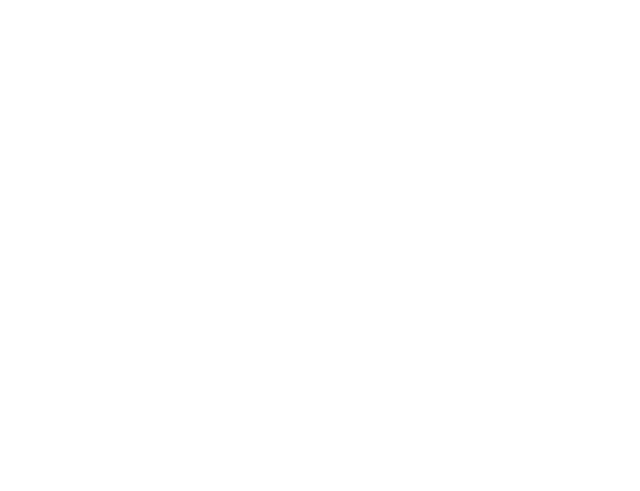
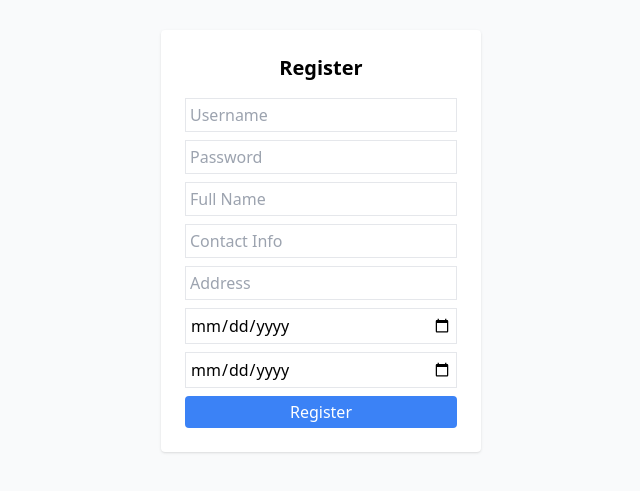
Before and after one commit to nizamkadirteach/library-management-system, a React (Vite) app in the folder lms-frontend/: page /register in a window 1280 px wide. Before the commit this address had no page. Shown: the part 159-650 px from the top of the page, without its empty margins (319-959 px from the left). Built offline with nearby package versions, Linux system fonts and the light colour scheme.

Commit message:
Add user registration page and routing

```diff
--- a/lms-frontend/src/App.jsx
+++ b/lms-frontend/src/App.jsx
@@ -1,5 +1,6 @@
 import { BrowserRouter as Router, Routes, Route } from 'react-router-dom'
 import LoginPage from './pages/LoginPage'
+import RegisterPage from './pages/RegisterPage'
 import HomePage from './pages/HomePage'
 import BookListPage from './pages/BookListPage'
 import MemberListPage from './pages/MemberListPage'
@@ -16,6 +17,7 @@
       <Routes>
         <Route path="/" element={<HomePage />} />
         <Route path="/login" element={<LoginPage />} />
+        <Route path="/register" element={<RegisterPage />} />
         <Route
           element={
             <ProtectedRoute>
--- a/lms-frontend/src/pages/HomePage.jsx
+++ b/lms-frontend/src/pages/HomePage.jsx
@@ -19,12 +19,20 @@
             Explore, manage and borrow books with ease through our Library
             Management System.
           </p>
+          <div className="flex gap-4">
             <Link
               to="/login"
               className="bg-blue-500 hover:bg-blue-600 text-white px-6 py-3 rounded"
             >
               Login
             </Link>
+            <Link
+              to="/register"
+              className="bg-green-500 hover:bg-green-600 text-white px-6 py-3 rounded"
+            >
+              Register
+            </Link>
+          </div>
         </div>
       </header>
 
--- a/lms-frontend/src/pages/LoginPage.jsx
+++ b/lms-frontend/src/pages/LoginPage.jsx
@@ -1,5 +1,5 @@
 import { useState } from 'react'
-import { useNavigate } from 'react-router-dom'
+import { Link, useNavigate } from 'react-router-dom'
 import api from '../api/axios'
 
 export default function LoginPage() {
@@ -50,6 +50,12 @@
         >
           Login
         </button>
+        <div className="mt-2 text-center">
+          <span className="text-sm">Don't have an account? </span>
+          <Link to="/register" className="text-blue-600 underline">
+            Register
+          </Link>
+        </div>
       </form>
     </div>
   )
--- /dev/null
+++ b/lms-frontend/src/pages/RegisterPage.jsx
@@ -0,0 +1,116 @@
+import { useState } from 'react'
+import { useNavigate } from 'react-router-dom'
+import api from '../api/axios'
+
+export default function RegisterPage() {
+  const [form, setForm] = useState({
+    username: '',
+    password: '',
+    fullName: '',
+    contactInfo: '',
+    address: '',
+    membershipStart: '',
+    membershipEnd: '',
+  })
+  const navigate = useNavigate()
+
+  const handleChange = (e) => {
+    const { name, value } = e.target
+    setForm((prev) => ({ ...prev, [name]: value }))
+  }
+
+  const handleSubmit = async (e) => {
+    e.preventDefault()
+    try {
+      const { data } = await api.post('/auth/register', {
+        username: form.username,
+        password: form.password,
+        fullName: form.fullName,
+        contactInfo: form.contactInfo,
+        address: form.address,
+        membershipStart: form.membershipStart,
+        membershipEnd: form.membershipEnd,
+      })
+      localStorage.setItem('token', data.token)
+      navigate('/dashboard')
+    } catch (err) {
+      console.error(err)
+      alert('Registration failed')
+    }
+  }
+
+  return (
+    <div className="flex items-center justify-center min-h-screen bg-gray-50">
+      <form
+        onSubmit={handleSubmit}
+        className="bg-white p-6 rounded shadow w-80 space-y-2"
+      >
+        <h2 className="text-xl mb-2 font-bold text-center">Register</h2>
+        <input
+          type="text"
+          name="username"
+          placeholder="Username"
+          value={form.username}
+          onChange={handleChange}
+          className="border p-1 w-full"
+          required
+        />
+        <input
+          type="password"
+          name="password"
+          placeholder="Password"
+          value={form.password}
+          onChange={handleChange}
+          className="border p-1 w-full"
+          required
+        />
+        <input
+          type="text"
+          name="fullName"
+          placeholder="Full Name"
+          value={form.fullName}
+          onChange={handleChange}
+          className="border p-1 w-full"
+        />
+        <input
+          type="text"
+          name="contactInfo"
+          placeholder="Contact Info"
+          value={form.contactInfo}
+          onChange={handleChange}
+          className="border p-1 w-full"
+        />
+        <input
+          type="text"
+          name="address"
+          placeholder="Address"
+          value={form.address}
+          onChange={handleChange}
+          className="border p-1 w-full"
+        />
+        <input
+          type="date"
+          name="membershipStart"
+          placeholder="Start"
+          value={form.membershipStart}
+          onChange={handleChange}
+          className="border p-1 w-full"
+        />
+        <input
+          type="date"
+          name="membershipEnd"
+          placeholder="End"
+          value={form.membershipEnd}
+          onChange={handleChange}
+          className="border p-1 w-full"
+        />
+        <button
+          type="submit"
+          className="w-full bg-blue-500 text-white py-1 rounded"
+        >
+          Register
+        </button>
+      </form>
+    </div>
+  )
+}
```
Lines whose indentation alone changed are shown as unchanged.
